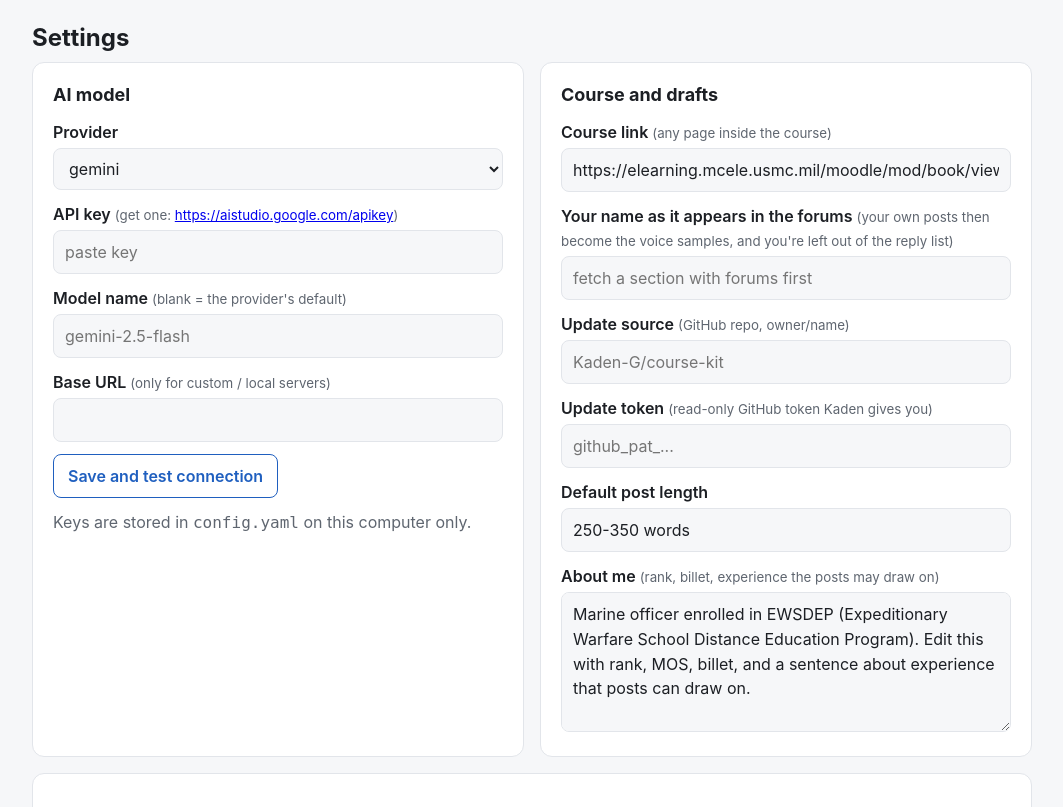
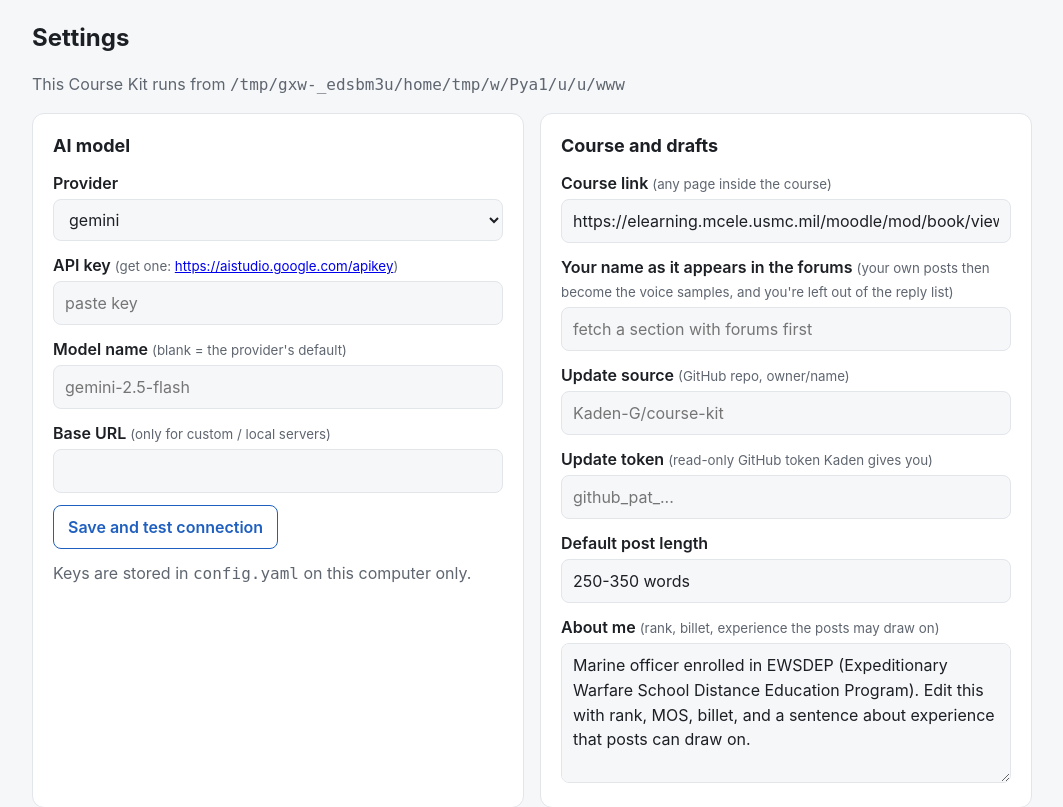
Before and after one commit to Kaden-G/course-kit, a FastAPI app: page /settings in a window 1280 px wide. Shown: the part 52-859 px from the top of the page, without its empty margins (108-1171 px from the left). Run offline with FastAPI, Linux system fonts and the light colour scheme.

Commit message:
Release v10
Dashboard shows which folder it runs from, warns when config.yaml is missing (folder moved while running), and refuses to start a second copy when one is already running, opening the existing one instead.

Co-Authored-By: Claude Fable 5.1 <noreply@anthropic.com>
Claude-Session: https://claude.ai/code/session_01JesMzZjrLPRcd8mjgJVTdB

```diff
--- a/app.py
+++ b/app.py
@@ -516,7 +516,8 @@ def settings(request: Request):
     authors = sorted({p["author"] for r in index_by_cmid(man).values() if r.get("type") == "forum"
                       for p in parse_forum_posts(read_md(cfg, r.get("md"))) if p["author"]})
     return templates.TemplateResponse(request, "settings.html", {
-        "cfg": cfg, "model": model, "presets": llm.PRESETS, "resolved": llm.resolve(model),
+        "cfg": cfg, "model": model, "presets": llm.PRESETS, "resolved": llm.resolve(model), "root": str(ROOT),
+        "config_exists": CONFIG.exists(),
         "authors": authors, "own_count": len(own_posts(cfg, man, limit=99)),
         "about": profile_text("about"), "voice": profile_text("voice"), "rubric": profile_text("rubric")})
 
@@ -562,10 +563,21 @@ def test_model():
 
 
 def main():
+    import socket
     import uvicorn
     port = 8765
+    url = f"http://127.0.0.1:{port}"
+    if not ROOT.joinpath("config.yaml").exists():
+        print(f"WARNING: no config.yaml in {ROOT}. Was the folder moved while Course Kit was running?")
+    with socket.socket() as sck:
+        if sck.connect_ex(("127.0.0.1", port)) == 0:
+            print(f"Course Kit is already running (probably in another Terminal window). Opening {url}.")
+            print("Close the other window first if you want to restart it from this folder.")
+            webbrowser.open(url)
+            return
+    print(f"Course Kit folder: {ROOT}")
     if "--no-browser" not in sys.argv:
-        threading.Timer(1.2, lambda: webbrowser.open(f"http://127.0.0.1:{port}")).start()
+        threading.Timer(1.2, lambda: webbrowser.open(url)).start()
     uvicorn.run(app, host="127.0.0.1", port=port, log_level="warning")
 
 
--- a/templates/settings.html
+++ b/templates/settings.html
@@ -1,5 +1,6 @@
 {% extends "base.html" %}{% block title %}Settings{% endblock %}{% block body %}
 <h1>Settings</h1>
+<p class="muted">This Course Kit runs from <code>{{ root }}</code>{% if not config_exists %} <strong style="color:var(--bad)">but no config.yaml is there. If the folder was moved, close the Terminal window and open Course Kit.command from its new location.</strong>{% endif %}</p>
 {% if request.query_params.get('saved') %}<div class="notice ok">Saved.{% if request.query_params.get('test') %} Testing the connection below.{% endif %}</div>{% endif %}
 <form method="post" action="/settings">
 <div class="grid">
```
Also changed, not shown: 1 other file.
